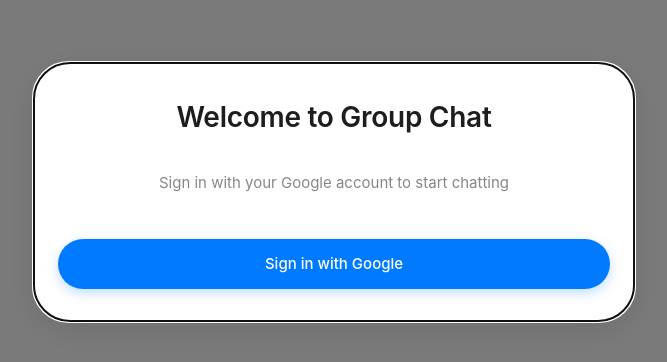
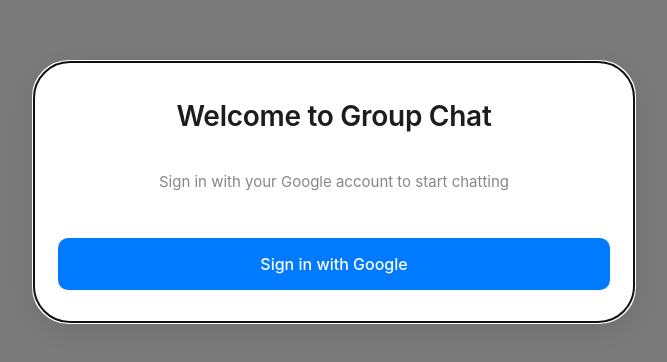
Before and after one commit to Fextur/Chat-App, a React (Vite) app in the folder client/: page / in a window 1280 px wide. Shown: the part 208-570 px from the top of the page, without its empty margins (306-973 px from the left). Built offline with nearby package versions, Linux system fonts and the light colour scheme; no server answers.

Commit message:
tring to change login with redirect to fix coop error on host

```diff
--- a/client/src/components/auth/LoginDialog.tsx
+++ b/client/src/components/auth/LoginDialog.tsx
@@ -9,9 +9,8 @@
   Stack,
   Alert,
 } from "@mui/material";
-import { signInWithPopup } from "firebase/auth";
+import { signInWithRedirect } from "firebase/auth";
 import { auth, googleProvider } from "@/config/firebase";
-import { authService } from "@/services/auth.service";
 import { useState } from "react";
 
 interface LoginDialogProps {
@@ -19,7 +18,7 @@
   onLoginSuccess: () => void;
 }
 
-export const LoginDialog = ({ open, onLoginSuccess }: LoginDialogProps) => {
+export const LoginDialog = ({ open }: LoginDialogProps) => {
   const [loading, setLoading] = useState(false);
   const [error, setError] = useState<string | null>(null);
 
@@ -28,17 +27,13 @@
     setError(null);
 
     try {
-      const result = await signInWithPopup(auth, googleProvider);
-      const idToken = await result.user.getIdToken();
-      await authService.login(idToken);
-      onLoginSuccess();
+      await signInWithRedirect(auth, googleProvider);
     } catch (err: any) {
       const errorMessage =
         err?.response?.data?.message ||
         err?.message ||
         "Failed to sign in. Please try again.";
       setError(errorMessage);
-    } finally {
       setLoading(false);
     }
   };
@@ -104,23 +99,12 @@
           variant="contained"
           fullWidth
           size="large"
-          startIcon={
-            loading ? (
-              <CircularProgress size={20} color="inherit" thickness={4} />
-            ) : null
-          }
+          startIcon={loading ? <CircularProgress size={20} /> : null}
           sx={{
             py: 1.5,
-            borderRadius: 2.5,
             textTransform: "none",
-            fontSize: "0.9375rem",
+            fontSize: "1rem",
             fontWeight: 500,
-            boxShadow: "0 4px 12px rgba(0, 122, 255, 0.25)",
-            "&:hover": {
-              boxShadow: "0 6px 16px rgba(0, 122, 255, 0.3)",
-              transform: "translateY(-1px)",
-            },
-            transition: "all 0.2s ease",
           }}
         >
           {loading ? "Signing in..." : "Sign in with Google"}
```
